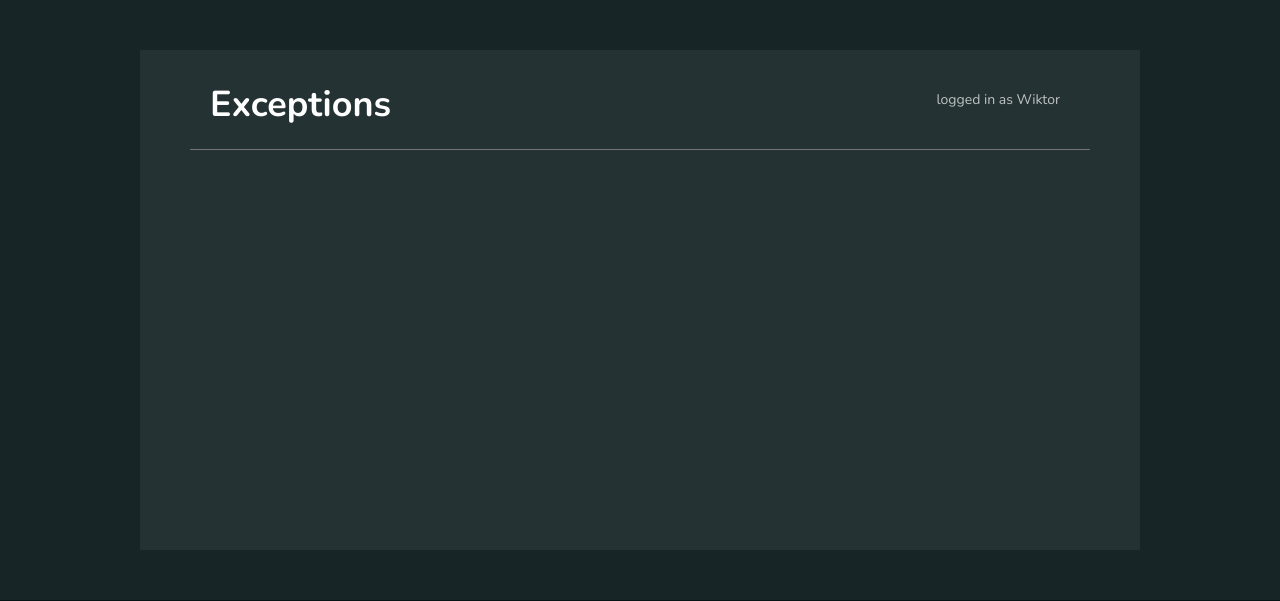
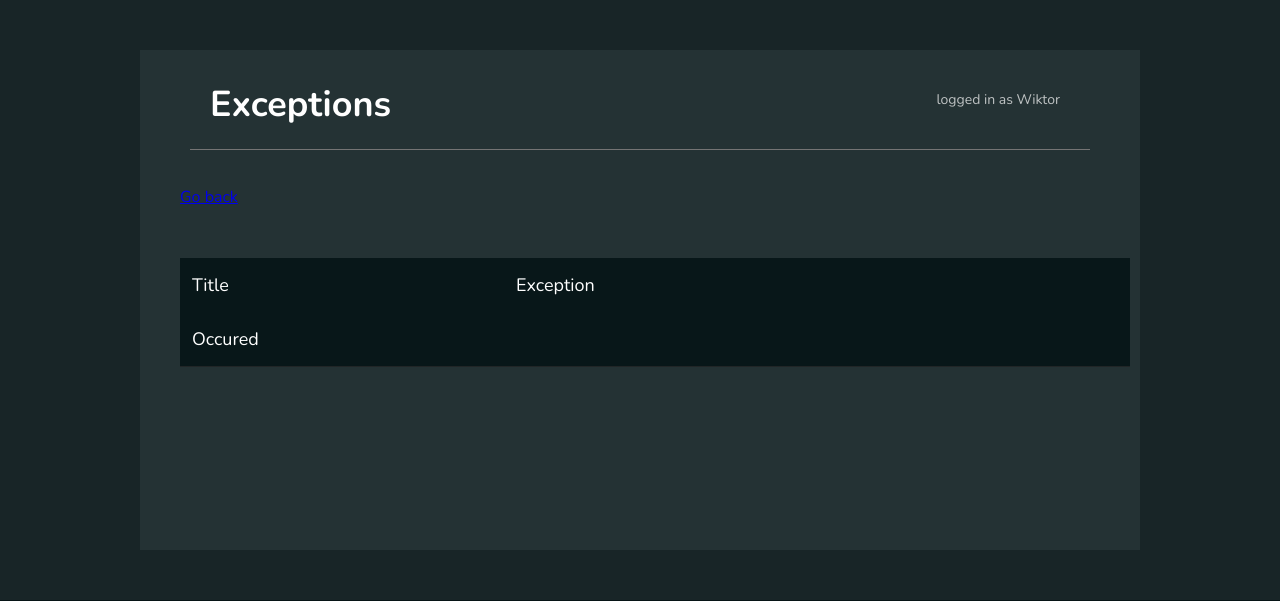
Before and after one commit to WiktorBK/CodingRoutine, a Django app: page /administration/exceptions in a window 1280 px wide. Shown: the part 150-751 px from the top of the page. Run offline with Django 4.2, Linux system fonts and the light colour scheme; the visitor is signed in with stand-in values (Sample User, id 1); data that the repository does not hold is empty.

Commit message:
Admin: add table with fields to every model

```diff
--- a/administration/templates/administration/exceptions.html
+++ b/administration/templates/administration/exceptions.html
@@ -11,8 +11,37 @@
 <div style="clear:both;"></div>
 </div>
 
-<div id="admin-content">
+<div id="models-content">
 
+    <a id="button" href="{%url 'administration-site'%}">Go back</a>
+
+    <div id="table">
+        <div id="table-header">
+            <div id="table-header-element" style="width: 300px;" >Title</div>
+            <div id="table-header-element" style="width: 500px">Exception</div>
+           <div id="table-header-element">Occured</div>
+            <div style="clear:both;"></div>
+        </div>
+    {% for exception in exceptions %}
+        <div
+        {% if exception.id|divisibleby:2 and exception.unread%}
+        style="background-color: #182527bb; font-weight: 900; color: white;"
+        {% elif exception.id|divisibleby:2 and exception.unread == False%}
+        style="background-color: #182527bb; "
+        {% elif exception.id|divisibleby:2 == False and exception.unread%}
+        style="font-weight: 900; color:white;"
+        {%endif%}
+         id="table-element">
+         <div id="table-row-element" style="width: 300px;">{{exception.title}}</div>
+         <div id="table-row-element" style="width: 500px">{{exception.exception}}</div>
+        <div id="table-row-element">{{exception.occured}}</div>
+
+         <div style="clear:both;"></div>
+
+        </div>
+
+    {%endfor%}
+    </div>
 
 </div>
 </div>
--- a/administration/templates/administration/messages.html
+++ b/administration/templates/administration/messages.html
@@ -14,7 +14,7 @@
 <div id="models-content">
 
 
-<a id="back-button" href="{%url 'administration-site'%}">Go back</a>
+<a id="button" href="{%url 'administration-site'%}">Go back</a>
 
 
 
@@ -34,11 +34,11 @@
 
     <div
     {% if message.id|divisibleby:2 and message.unread%}
-    style="background-color: #182527bb; font-weight: 900;"
+    style="background-color: #182527bb; font-weight: 900; color: white;"
     {% elif message.id|divisibleby:2 and message.unread == False%}
     style="background-color: #182527bb; "
     {% elif message.id|divisibleby:2 == False and message.unread%}
-    style="font-weight: 900;"
+    style="font-weight: 900; color:white;"
     {%endif%}
      id="table-element">
      <div id="table-row-element">{{message.first_name}}</div>
```
Also changed, not shown: administration/templates/administration/admins.html (+29 -4 lines), administration/templates/administration/excercises.html (+30 -1 lines), administration/templates/administration/users.html (+31 -1 lines).
